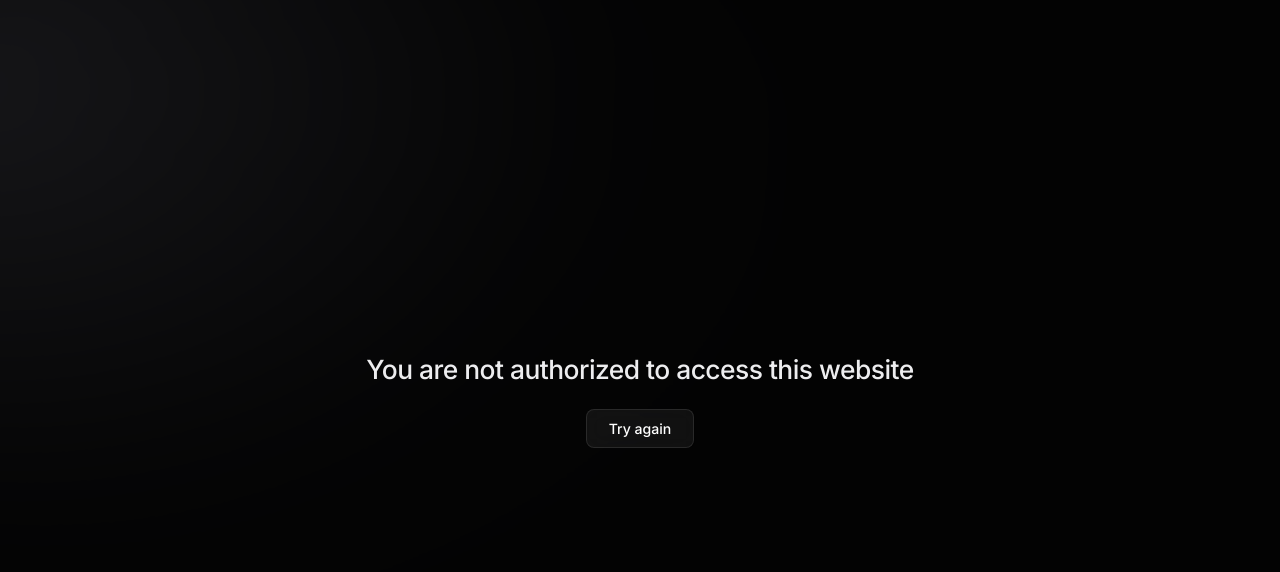
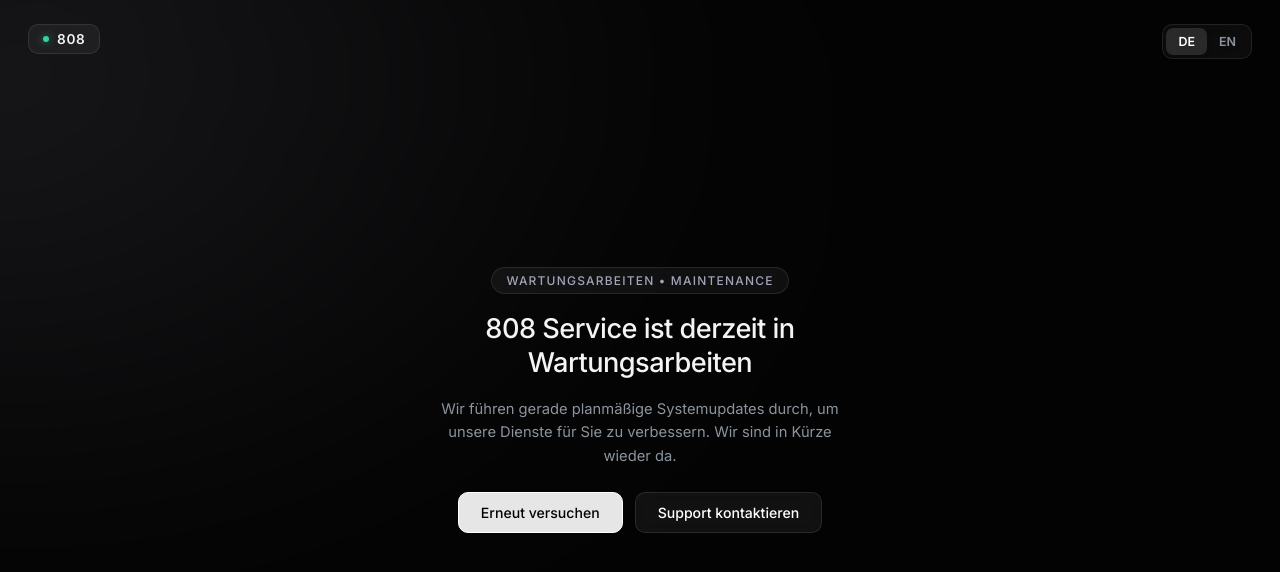
Before and after one commit to Max762342/hhh, a plain HTML site: page index.html in a window 1280 px wide. Drawn offline with Linux system fonts and the light colour scheme.

Commit message:
Replace access denied page with maintenance page

```diff
--- a/index.html
+++ b/index.html
@@ -1,114 +1,15 @@
 <!DOCTYPE html>
-<html lang="en">
+<html lang="de">
 <head>
     <meta charset="UTF-8">
     <meta name="viewport" content="width=device-width, initial-scale=1.0">
-    <title>Access Denied / Unauthorized</title>
-    <!-- Einbindung der modernen Schriftart 'Inter' -->
+    <title>808 • Wartungsarbeiten / Maintenance</title>
+    <!-- Google Fonts: Inter -->
     <link rel="preconnect" href="https://fonts.googleapis.com">
     <link rel="preconnect" href="https://fonts.gstatic.com" crossorigin>
-    <link href="https://fonts.googleapis.com/css2?family=Inter:wght@400;500&display=swap" rel="stylesheet">
-
-    <style>
-        * {
-            box-sizing: border-box;
-            margin: 0;
-            padding: 0;
-            font-family: 'Inter', -apple-system, BlinkMacSystemFont, "Segoe UI", Roboto, Helvetica, Arial, sans-serif;
-        }
-
-        body {
-            background-color: #030303;
-            color: #ffffff;
-            display: flex;
-            justify-content: center;
-            align-items: center;
-            height: 100vh;
-            overflow: hidden;
-            position: relative;
-        }
-
-        /* Animierter Licht-Hintergrund */
-        .ambient-background {
-            position: absolute;
-            top: 0;
-            left: 0;
-            width: 100vw;
-            height: 100vh;
-            overflow: hidden;
-            z-index: 1;
-            pointer-events: none;
-        }
-
-        .light-shape {
-            position: absolute;
-            top: -20vh;
-            left: -20vw;
-            width: 80vw;
-            height: 100vh;
-            background: radial-gradient(ellipse at 20% 30%, rgba(70, 70, 80, 0.28) 0%, rgba(20, 20, 25, 0.08) 50%, transparent 75%);
-            border-radius: 40% 60% 70% 30% / 40% 50% 60% 50%;
-            filter: blur(50px);
-            animation: morphAndMove 14s ease-in-out infinite alternate;
-        }
-
-        @keyframes morphAndMove {
-            0% {
-                transform: translate(0px, 0px) scale(1) rotate(0deg);
-                border-radius: 40% 60% 70% 30% / 40% 50% 60% 50%;
-            }
-            50% {
-                transform: translate(40px, 30px) scale(1.05) rotate(3deg);
-                border-radius: 50% 50% 50% 50% / 60% 40% 60% 40%;
-            }
-            100% {
-                transform: translate(-20px, 50px) scale(0.96) rotate(-2deg);
-                border-radius: 35% 65% 60% 40% / 50% 60% 40% 50%;
-            }
-        }
-
-        /* Inhalt im Vordergrund */
-        .content {
-            position: relative;
-            z-index: 2;
-            text-align: center;
-            display: flex;
-            flex-direction: column;
-            align-items: center;
-            gap: 24px;
-            padding: 20px;
-        }
-
-        h1 {
-            font-size: 1.65rem;
-            font-weight: 500;
-            letter-spacing: -0.02em;
-            color: #ededef;
-        }
-
-        .btn {
-            background-color: rgba(255, 255, 255, 0.06);
-            color: #ffffff;
-            border: 1px solid rgba(255, 255, 255, 0.1);
-            padding: 10px 22px;
-            font-size: 0.88rem;
-            font-weight: 500;
-            border-radius: 8px;
-            cursor: pointer;
-            text-decoration: none;
-            transition: all 0.2s ease;
-            backdrop-filter: blur(10px);
-        }
-
-        .btn:hover {
-            background-color: rgba(255, 255, 255, 0.12);
-            border-color: rgba(255, 255, 255, 0.22);
-        }
-
-        .btn:active {
-            transform: scale(0.98);
-        }
-    </style>
+    <link href="https://fonts.googleapis.com/css2?family=Inter:wght@400;500;600&display=swap" rel="stylesheet">
+    <!-- Externe CSS-Datei -->
+    <link rel="stylesheet" href="style.css">
 </head>
 <body>
 
@@ -117,11 +18,92 @@
         <div class="light-shape"></div>
     </div>
 
-    <!-- Inhalt -->
-    <div class="content">
-        <h1>You are not authorized to access this website</h1>
-        <a href="javascript:window.location.reload();" class="btn">Try again</a>
+    <!-- Oben Links: Logo / 808 Badge -->
+    <div class="top-left">
+        <div class="brand-badge">
+            <span class="dot"></span>
+            <span>808</span>
+        </div>
     </div>
 
+    <!-- Oben Rechts: Sprachumschalter (DE / ENG) -->
+    <div class="top-right">
+        <div class="lang-switch">
+            <button id="btn-de" class="lang-btn active" onclick="setLanguage('de')">DE</button>
+            <button id="btn-en" class="lang-btn" onclick="setLanguage('en')">EN</button>
+        </div>
+    </div>
+
+    <!-- Hauptinhalt in der Mitte -->
+    <div class="content-card">
+        <div class="status-pill" data-key="status">Wartungsarbeiten • Maintenance</div>
+
+        <h1 data-key="title">808 Service ist derzeit in Wartungsarbeiten</h1>
+
+        <p class="description" data-key="desc">
+            Wir führen gerade planmäßige Systemupdates durch, um unsere Dienste für Sie zu verbessern. Wir sind in Kürze wieder da.
+        </p>
+
+        <div class="button-group">
+            <button class="btn btn-primary" id="retryBtn" onclick="handleRetry()">
+                <span data-key="btnRetry">Erneut versuchen</span>
+            </button>
+            <a href="mailto:support@808.internal" class="btn btn-secondary">
+                <span data-key="btnSupport">Support kontaktieren</span>
+            </a>
+        </div>
+    </div>
+
+    <!-- JavaScript für Sprachwechsel und Ladeanimation -->
+    <script>
+        const translations = {
+            de: {
+                status: "Wartungsarbeiten • Maintenance",
+                title: "808 Service ist derzeit in Wartungsarbeiten",
+                desc: "Wir führen gerade planmäßige Systemupdates durch, um unsere Dienste für Sie zu verbessern. Wir sind in Kürze wieder da.",
+                btnRetry: "Erneut versuchen",
+                btnSupport: "Support kontaktieren",
+                connecting: "Verbinde..."
+            },
+            en: {
+                status: "Maintenance • 808 Service",
+                title: "808 Service is currently undergoing maintenance",
+                desc: "We are performing scheduled system updates to improve our services. We will be back online shortly.",
+                btnRetry: "Try again",
+                btnSupport: "Contact Support",
+                connecting: "Connecting..."
+            }
+        };
+
+        let currentLang = 'de';
+
+        function setLanguage(lang) {
+            currentLang = lang;
+            document.documentElement.lang = lang;
+
+            // Aktiven Button umschalten
+            document.getElementById('btn-de').classList.toggle('active', lang === 'de');
+            document.getElementById('btn-en').classList.toggle('active', lang === 'en');
+
+            // Texte aktualisieren
+            document.querySelectorAll('[data-key]').forEach(el => {
+                const key = el.getAttribute('data-key');
+                if (translations[lang][key]) {
+                    el.innerText = translations[lang][key];
+                }
+            });
+        }
+
+        function handleRetry() {
+            const btn = document.getElementById('retryBtn');
+            const textSpan = btn.querySelector('span');
+            btn.classList.add('is-loading');
+            textSpan.innerText = translations[currentLang].connecting;
+
+            setTimeout(() => {
+                window.location.reload();
+            }, 600);
+        }
+    </script>
 </body>
 </html>
```
